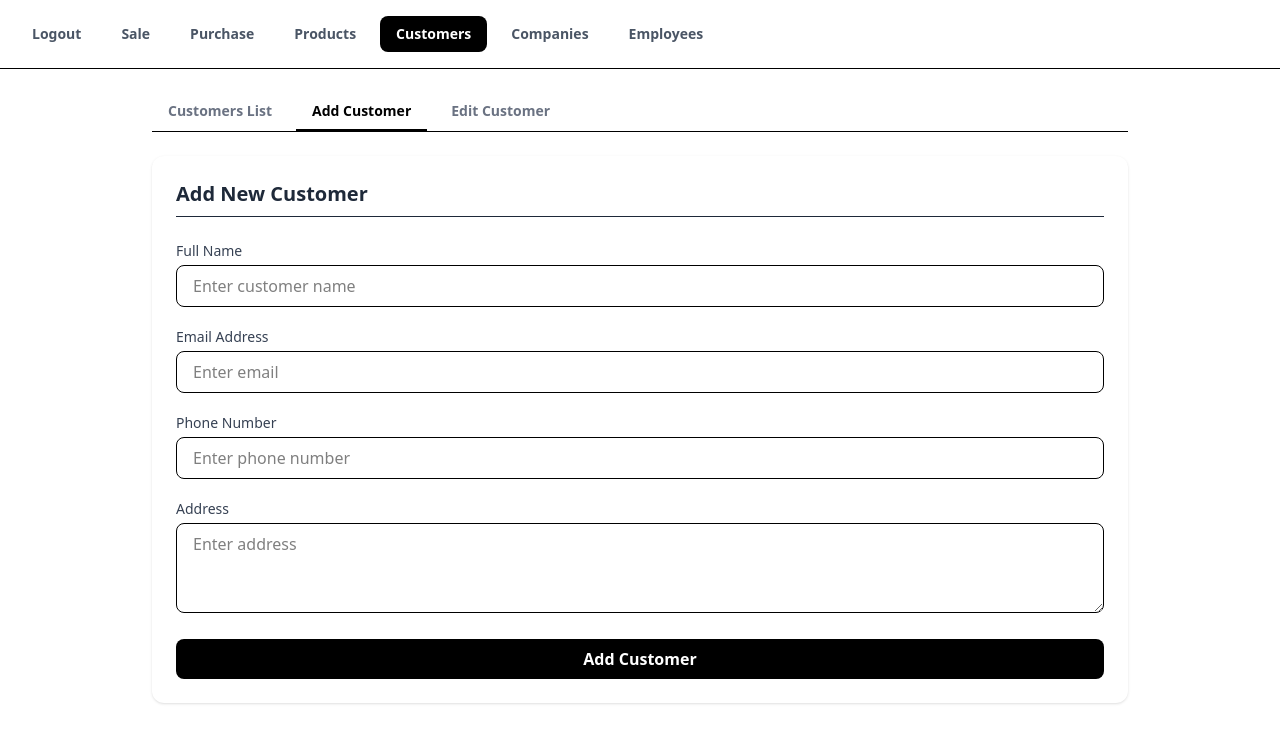
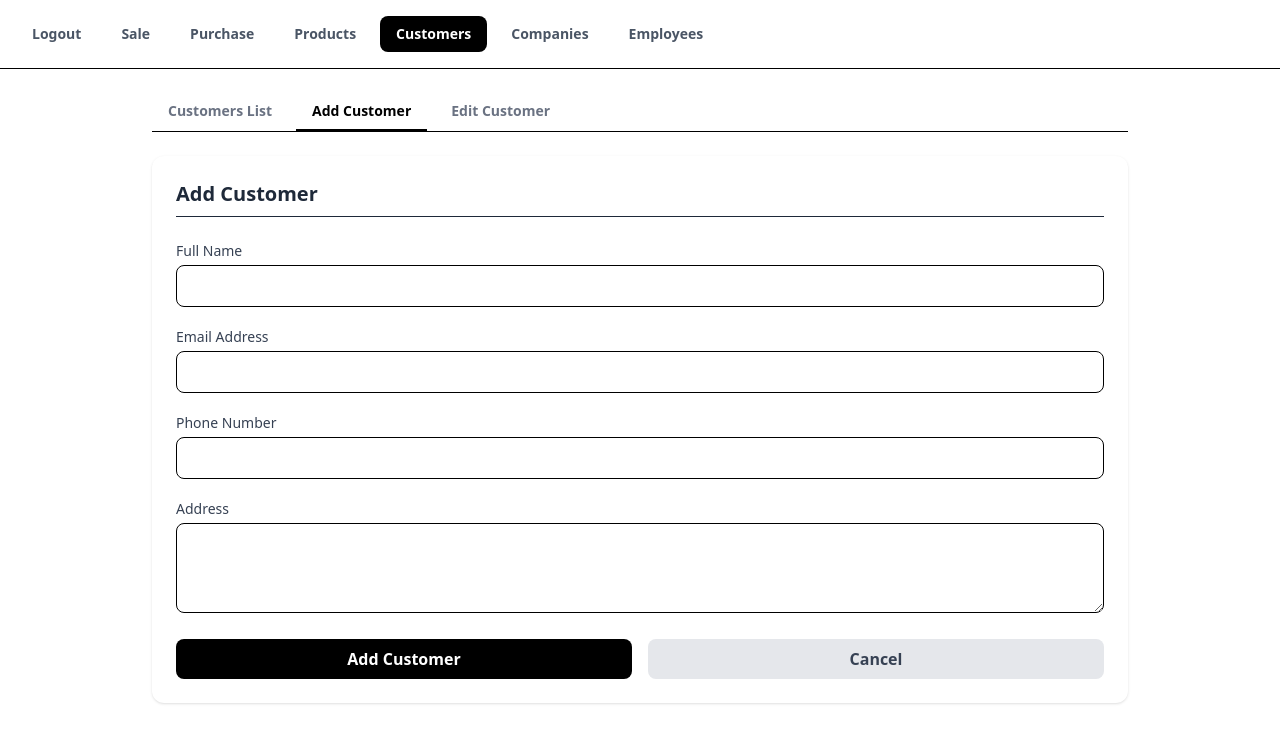
Before and after one commit to Malek1921/Sarf, a React (Vite) app: page /customers in a window 1280 px wide. Both pictures are taken after a click on the button "Add Customer". Shown: the top 742 px of the page. Built offline with nearby package versions, Linux system fonts and the light colour scheme.

Commit message:
updating Customers features

```diff
--- a/src/features/customers/components/AddCustomer.jsx
+++ b/src/features/customers/components/AddCustomer.jsx
@@ -1,4 +1,4 @@
-import React, { useState } from "react";
+import React from "react";
 import { useForm } from "react-hook-form";
 import useCustomers from "../../store/useCustomers";
 import { toast } from "react-toastify";
@@ -8,82 +8,84 @@ function AddCustomer({ setActiveTab }) {
   const { customers, setCustomers } = useCustomers();
 
   const submit = (data) => {
-  const newCustomer = { ...data };
+    const newCustomer = {
+      ...data,
+      id: crypto.randomUUID(),
+    };
     setCustomers([...customers, newCustomer]);
-
     toast.success(`Customer "${data.fullname}" added successfully!`);
     reset();
-
-  // ✅ Switch back to list tab
     setActiveTab("list");
   };
+
+  const cancel = () => setActiveTab("list");
 
   return (
     <div className="space-y-6">
       <h2 className="text-xl font-semibold text-gray-800 border-b pb-2">
-        Add New Customer
+        Add Customer
       </h2>
 
       <form onSubmit={handleSubmit(submit)} className="space-y-5">
-        {/* Full Name */}
         <div>
           <label className="block text-sm font-medium text-gray-700 mb-1">
             Full Name
           </label>
           <input
-            {...register("fullname", { required: "This field is required" })}
+            {...register("fullname")}
             type="text"
-            placeholder="Enter customer name"
-            className="w-full px-4 py-2 border rounded-lg focus:ring-2 focus:ring-black focus:outline-none"
+            className="w-full px-4 py-2 border rounded-lg"
           />
         </div>
 
-        {/* Email */}
         <div>
           <label className="block text-sm font-medium text-gray-700 mb-1">
             Email Address
           </label>
           <input
-            {...register("email", { required: "This field is required" })}
+            {...register("email")}
             type="email"
-            placeholder="Enter email"
-            className="w-full px-4 py-2 border rounded-lg focus:ring-2 focus:ring-black focus:outline-none"
+            className="w-full px-4 py-2 border rounded-lg"
           />
         </div>
 
-        {/* Phone */}
         <div>
           <label className="block text-sm font-medium text-gray-700 mb-1">
             Phone Number
           </label>
           <input
-            {...register("phone", { required: "This field is required" })}
-            type="number"
-            placeholder="Enter phone number"
-            className="w-full px-4 py-2 border rounded-lg focus:ring-2 focus:ring-black focus:outline-none"
+            {...register("phone")}
+            type="tel"
+            className="w-full px-4 py-2 border rounded-lg"
           />
         </div>
 
-        {/* Address */}
         <div>
           <label className="block text-sm font-medium text-gray-700 mb-1">
             Address
           </label>
           <textarea
-            {...register("address", { required: "This field is required" })}
-            placeholder="Enter address"
+            {...register("address")}
             rows="3"
-            className="w-full px-4 py-2 border rounded-lg focus:ring-2 focus:ring-black focus:outline-none"
+            className="w-full px-4 py-2 border rounded-lg"
           />
         </div>
 
-        {/* Submit Button */}
+        <div className="flex gap-4">
           <button
             type="submit"
-          className="w-full bg-black text-white py-2 px-4 rounded-lg font-semibold hover:bg-gray-800 transition"
+            className="flex-1 bg-black text-white py-2 px-4 rounded-lg font-semibold hover:bg-gray-800 transition"
           >
             Add Customer
           </button>
+          <button
+            type="button"
+            onClick={cancel}
+            className="flex-1 bg-gray-200 text-gray-700 py-2 px-4 rounded-lg font-semibold hover:bg-gray-300 transition"
+          >
+            Cancel
+          </button>
+        </div>
       </form>
     </div>
   );
--- a/src/features/customers/components/CustomersList.jsx
+++ b/src/features/customers/components/CustomersList.jsx
@@ -6,22 +6,24 @@ function CustomersList({ setActiveTab, setEditCustomer }) {
   const { customers, setCustomers } = useCustomers();
 
   const handleDelete = (id) => {
-    const updated = customers.filter((c) => c.id !== id);
+    const updated = customers.filter((c) => c.id !== id); // ✅ exclude the one being deleted
     setCustomers(updated);
     toast.error("Customer deleted successfully!");
   };
 
   const handleEdit = (customer) => {
-    setEditCustomer(customer);   // save selected customer
-    setActiveTab("edit");        // switch to edit tab
+    setEditCustomer(customer);
+    setActiveTab("edit");
     toast.info(`Editing customer "${customer.fullname}"`);
   };
 
   return (
     <div className="space-y-6">
-      <h2 className="text-xl font-semibold text-gray-800 border-b pb-2">Customers List</h2>
+      <h2 className="text-xl font-semibold text-gray-800 border-b pb-2">
+        Customers List
+      </h2>
 
-      {customers.length === 0 ? (
+      {customers.length == 0 ? (
         <p className="text-gray-500">No customers found.</p>
       ) : (
         <div className="overflow-x-auto">
@@ -45,13 +47,17 @@ function CustomersList({ setActiveTab, setEditCustomer }) {
                   <td className="px-4 py-3 border-b text-center">
                     <div className="flex justify-center gap-2">
                       <button
-                        onClick={() => handleEdit(c)}
+                        onClick={() => {
+                          handleEdit(c);
+                        }}
                         className="bg-blue-500 text-white px-3 py-1 rounded-md text-sm font-medium hover:bg-blue-600 transition"
                       >
                         Edit
                       </button>
                       <button
-                        onClick={() => handleDelete(c.id)}
+                        onClick={() => {
+                          handleDelete(c.id);
+                        }}
                         className="bg-red-500 text-white px-3 py-1 rounded-md text-sm font-medium hover:bg-red-600 transition"
                       >
                         Delete
--- a/src/features/customers/components/EditCustomer.jsx
+++ b/src/features/customers/components/EditCustomer.jsx
@@ -11,11 +11,11 @@ function EditCustomer({ setActiveTab, customer }) {
 
   const submit = (data) => {
     const updated = customers.map((c) =>
-      c.id === customer.id ? { ...c, ...data } : c
+      c.id == customer.id ? { ...c, ...data } : c
     );
     setCustomers(updated);
     toast.success(`Customer "${data.fullname}" updated successfully!`);
-    setActiveTab("list"); // go back to list
+    setActiveTab("list");
   };
 
   const cancel = () => setActiveTab("list");
--- a/src/features/customers/pages/Customers.jsx
+++ b/src/features/customers/pages/Customers.jsx
@@ -5,7 +5,7 @@ import EditCustomer from "../components/EditCustomer";
 
 function Customers() {
   const [activeTab, setActiveTab] = useState("list");
-  const [editCustomer, setEditCustomer] = useState(null); // track selected customer
+  const [editCustomer, setEditCustomer] = useState(null);
 
   return (
     <div className="w-full max-w-5xl mx-auto p-6">
```
Lines whose indentation alone changed are shown as unchanged.
